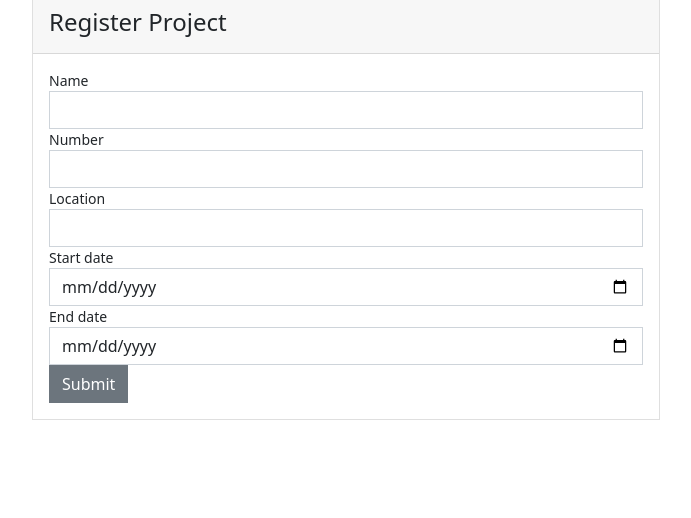
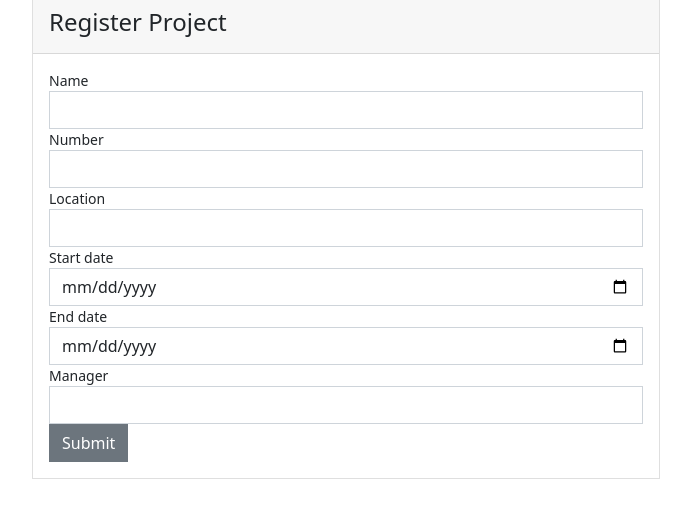
Before and after one commit to Simple2B/sequence_control, a Python web app: template app/templates/project_add.html in a window 1280 px wide. Shown: the part 25-543 px from the top of the page, without its empty margins (294-985 px from the left). Run offline with Jinja, Linux system fonts and the light colour scheme; the template is opened without the code that fills it, so the values that code supplies are empty, except form fields; tables that the repository leaves empty hold one stand-in row (values such as "Sample post"); form fields are guessed from the names that the template uses.

Commit message:
id to form in html

```diff
--- a/app/templates/project_add.html
+++ b/app/templates/project_add.html
@@ -41,6 +41,12 @@
           <small class="text-danger">{{error}}</small>
           {% endfor %}
         </div>
+        <div class="form-group">
+          {{form.manager_id.label }} {{form.manager_id(class='form-control')}}
+          {% for error in form.errors.manager_id %}
+          <small class="text-danger">{{error}}</small>
+          {% endfor %}
+        </div>
         {{form.submit(class='btn btn-secondary')}}
       </form>
     </div>
```
